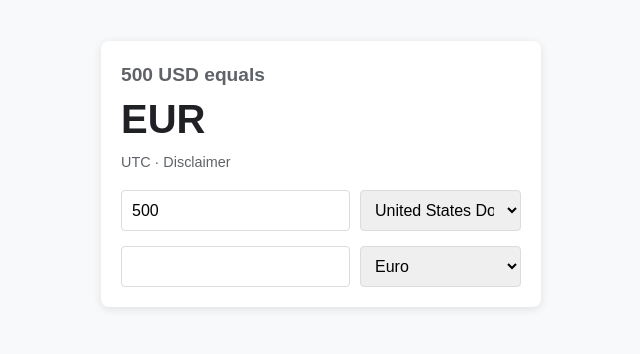
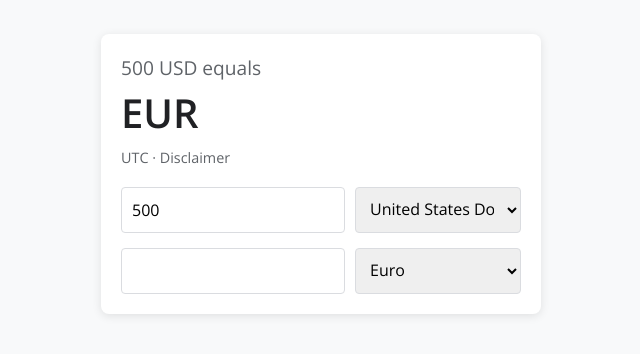
Before and after one commit to DrEEjc7/0.-Currency-Conversion-App, a Preact app: page / in a window 1280 px wide. Shown: the part 226-580 px from the top of the page, without its empty margins (319-959 px from the left). Built offline with nearby package versions, Linux system fonts and the light colour scheme; no server answers.

Commit message:
Updated font to Open Sans and adjusted font weights

```diff
--- a/index.html
+++ b/index.html
@@ -1,6 +1,7 @@
 <!DOCTYPE html>
 <html lang="en">
 <head>
+    <link href="https://fonts.googleapis.com/css2?family=Open+Sans:wght@400;600&display=swap" rel="stylesheet">
     <meta charset="UTF-8">
     <meta name="viewport" content="width=device-width, initial-scale=1.0">
     <title>Currency Converter</title>
--- a/src/styles.css
+++ b/src/styles.css
@@ -1,5 +1,5 @@
 body {
-  font-family: Arial, sans-serif;
+  font-family: 'Open Sans', sans-serif;
   display: flex;
   justify-content: center;
   align-items: center;
@@ -29,17 +29,20 @@ h1, h2 {
 h1 {
   font-size: 2.5em;
   color: #202124;
+  font-weight: 600; /* Semibold */
 }
 
 h2 {
   font-size: 1.2em;
   color: #5f6368;
+  font-weight: 400; /* Regular */
 }
 
 p {
   color: #5f6368;
   font-size: 0.9em;
   margin-top: 5px;
+  font-weight: 400; /* Regular */
 }
 
 .input-group {
@@ -52,6 +55,7 @@ input, select {
   font-size: 1em;
   border: 1px solid #dadce0;
   border-radius: 4px;
+  font-family: 'Open Sans', sans-serif;
 }
 
 input {
```
